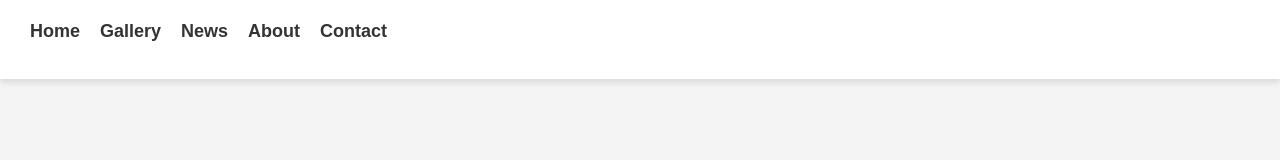
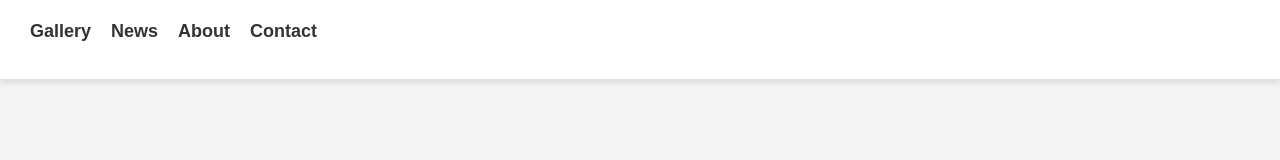
Before and after one commit to sdg877/hj_frontend, a React (Vite) app in the folder frontend/hj/: page / in a window 1280 px wide. Shown: the top 160 px of the page. Built offline with nearby package versions, Linux system fonts and the light colour scheme.

Commit message:
Navbar to not display current page

```diff
--- a/frontend/hj/src/site/components/Navbar.jsx
+++ b/frontend/hj/src/site/components/Navbar.jsx
@@ -1,46 +1,8 @@
-//  NAVBAR WITHOUT GALLERY DROPDOWN
-
-// import React from 'react';
-// import { Link, useLocation } from 'react-router-dom';
-
-// const Navbar = () => {
-//   const location = useLocation();
-
-//   if (location.pathname.startsWith('/login')) {
-//     return null;
-//   }
-
-//   const links = [
-//     { to: '/', label: 'Home' },
-//     { to: '/gallery', label: 'Gallery' },
-//     { to: '/news', label: 'News' },
-//     { to: '/about', label: 'About' },
-//     { to: '/contact', label: 'Contact' },
-//   ];
-
-//   return (
-//     <nav className="navbar">
-//       <ul className="navbar-list">
-//         {links.map(({ to, label }) => (
-//           <li key={to} className="navbar-item">
-//             <Link to={to} className="navbar-link">
-//               {label}
-//             </Link>
-//           </li>
-//         ))}
-//       </ul>
-//     </nav>
-//   );
-// };
-
-// export default Navbar;
-
-import React, { useState } from 'react';
+import React from 'react';
 import { Link, useLocation } from 'react-router-dom';
 
 const Navbar = () => {
   const location = useLocation();
-  const [isDropdownOpen, setDropdownOpen] = useState(false);
 
   if (location.pathname.startsWith('/login')) {
     return null;
@@ -58,35 +20,13 @@ const Navbar = () => {
     <nav className="navbar">
       <ul className="navbar-list">
         {links.map(({ to, label }) => (
-          <li key={to} className="navbar-item">
-            {label === 'Gallery' ? (
-              // Dropdown for Gallery
-              <div
-                className="dropdown"
-                onMouseEnter={() => setDropdownOpen(true)}
-                onMouseLeave={() => setDropdownOpen(false)}
-              >
-                <Link to={to} className="navbar-link">
-                  {label}
-                </Link>
-                {isDropdownOpen && (
-                  <div className="dropdown-menu">
-                    <ul>
-                      <li><Link to="/sculptures" className="dropdown-link">Sculptures</Link></li>
-                      <li><Link to="/paintings" className="dropdown-link">Paintings</Link></li>
-                      <li><Link to="/cards&prints" className="dropdown-link">Cards & Prints</Link></li>
-                      <li><Link to="/textiles" className="dropdown-link">Textiles</Link></li>
-                    </ul>
-                  </div>
-                )}
-              </div>
-            ) : (
-              // Regular links
+          location.pathname !== to && (
+            <li key={to} className="navbar-item">
               <Link to={to} className="navbar-link">
                 {label}
               </Link>
-            )}
-          </li>
+            </li>
+          )
         ))}
       </ul>
     </nav>
```
